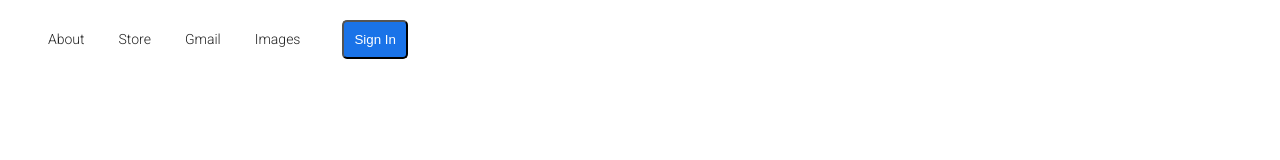
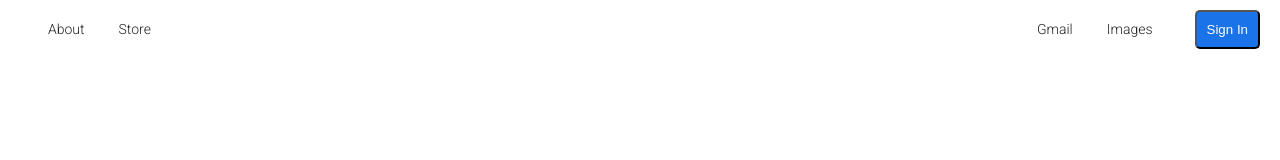
Before and after one commit to Mosky2307/Google-Homepage, a plain HTML site: page index.html in a window 1280 px wide. Drawn offline with Linux system fonts and the light colour scheme.

Commit message:
Positioned 3 links to the right, in a perhaps not ideal manner

```diff
--- a/index.html
+++ b/index.html
@@ -9,21 +9,25 @@
     font-family: Roboto;
     font-size: 14px;}
     header {margin: 20px;}
-    button {}
+    .right {position: absolute; right: 10px; top:10px;}
     </style>
     <head>
         <meta charset="utf-8">
     <title>Google</title>
     </head>
     <body>
-        <div>
-        <header><a href=https://about.google/?fg=1&utm_source=google-US&utm_medium=referral&utm_campaign=hp-header>About</a>
+      <header>
+            <div>
+        <a href=https://about.google/?fg=1&utm_source=google-US&utm_medium=referral&utm_campaign=hp-header>About</a>
         <a href=https://store.google.com/US/?utm_source=hp_header&utm_medium=google_ooo&utm_campaign=GS100042&hl=en-US>Store</a>
 
+       <div class=right>
         <a href= https://www.google.com/gmail/about/#>Gmail</a>
         <a href=https://www.google.com/imghp?hl=en&ogbl>Images</a>
 
         <a href=https://accounts.google.com/signin/v2/identifier?hl=en&passive=true&continue=https%3A%2F%2Fwww.google.com%2F&ec=GAZAmgQ&flowName=GlifWebSignIn&flowEntry=ServiceLogin><button style="border-radius: 5px;padding: 10px;margin-left:8px;color: #fff;background-color: rgb(26, 115, 232);">Sign In</button></a>
-
+    </div>
+    </div>
+    </header>
     </body>
 </html>
```
